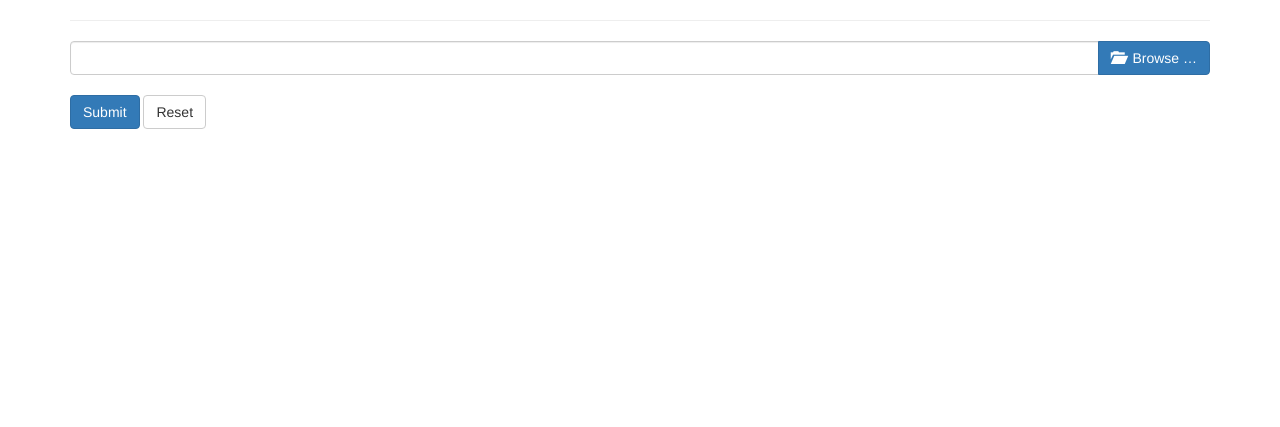
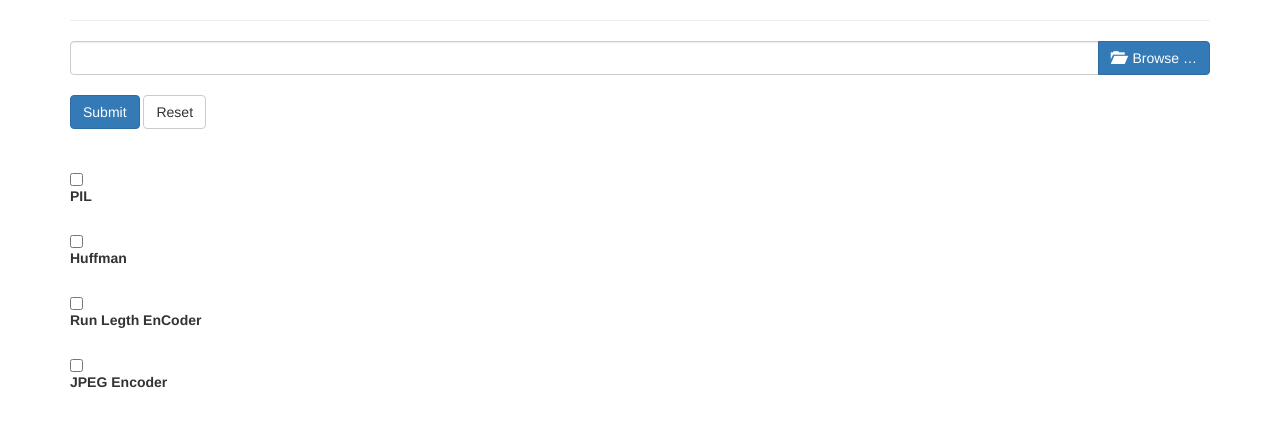
Before and after one commit to viethung2281996/image_compressing, a Flask app: page / in a window 1280 px wide. Shown: the part 46-473 px from the top of the page. Run offline with Flask 2, Linux system fonts and the light colour scheme; some libraries are stand-ins or nearby versions.

Commit message:
add more algorithm

```diff
--- a/app.py
+++ b/app.py
@@ -64,10 +64,12 @@
     try:
         f, e = os.path.splitext(infile)
         f = (baseName + str("_compress"))
+        # outfile = f + ".png"
         outfile = f + ".jpg"
         #open previously generated file
         compImg = Image.open(infile)
-        #compress file at 50% of previous quality
+        #compress file at 20% of previous quality
+        # compImg.save(outfile, "PNG", quality=20)
         compImg.save(outfile, "JPEG", quality=20)
     except IOError:
         print("Cannot convert", infile)
--- a/templates/index.html
+++ b/templates/index.html
@@ -45,6 +45,28 @@
         <button type="reset" class="btn btn-default">Reset</button>
       </form>
       </div>
+      <br><br>
+      <div class="checkbox-list">
+        <label class="control control--checkbox">
+            <input id="pil" type="checkbox" class="radio" value="1" name="fooby[1][]" />PIL
+            <div class="control__indicator"></div>
+        </label>
+        <br><br>
+        <label class="control control--checkbox">
+            <input id="pil" type="checkbox" class="radio" value="1" name="fooby[1][]" />Huffman
+            <div class="control__indicator"></div>
+        </label>
+        <br><br>
+        <label class="control control--checkbox">
+            <input id="pil" type="checkbox" class="radio" value="1" name="fooby[1][]" />Run Legth EnCoder
+            <div class="control__indicator"></div>
+        </label>
+        <br><br>
+        <label class="control control--checkbox">
+            <input id="pil" type="checkbox" class="radio" value="1" name="fooby[1][]" />JPEG Encoder
+            <div class="control__indicator"></div>
+        </label>
+      </div>
     </div>
   </body>
 </html>
--- a/templates/upload.html
+++ b/templates/upload.html
@@ -34,12 +34,6 @@
         </div>
         <div class="col-lg-4 d-inline-flex justify-content-center align-items-center flex-column">
           <button class="btn-arrow"><img src="../static/img/button2.png" alt="arrow" width="200"></button>
-          <div class="checkbox-list">
-            <label class="control control--checkbox">
-              <input id="pil" type="checkbox" class="radio" value="1" name="fooby[1][]" />PIL
-              <div class="control__indicator"></div>
-            </label>
-          </div>
         </div>
         <div class="col-lg-4">
           <section class="view" id="img-compile">
```
Also changed, not shown: uploads/a.png (added), uploads/a_compress.jpg (added).
